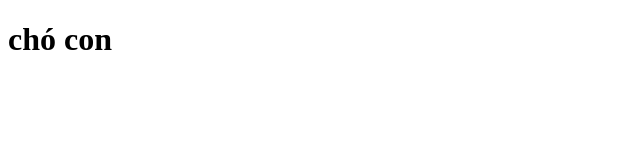
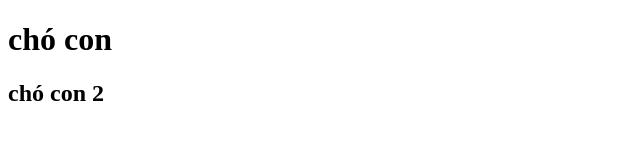
Before and after one commit to NgocThien-12/HTML-baitap1, a plain HTML site: page index.html in a window 1280 px wide. Shown: the whole page, without its empty margins (0-640 px from the left). Drawn offline with Linux system fonts and the light colour scheme.

Commit message:
sua lan 1

```diff
--- a/index.html
+++ b/index.html
@@ -7,5 +7,6 @@
 </head>
 <body>
     <h1> chó con </h1>
+    <h2>chó con 2</h2>
 </body>
 </html>
```
